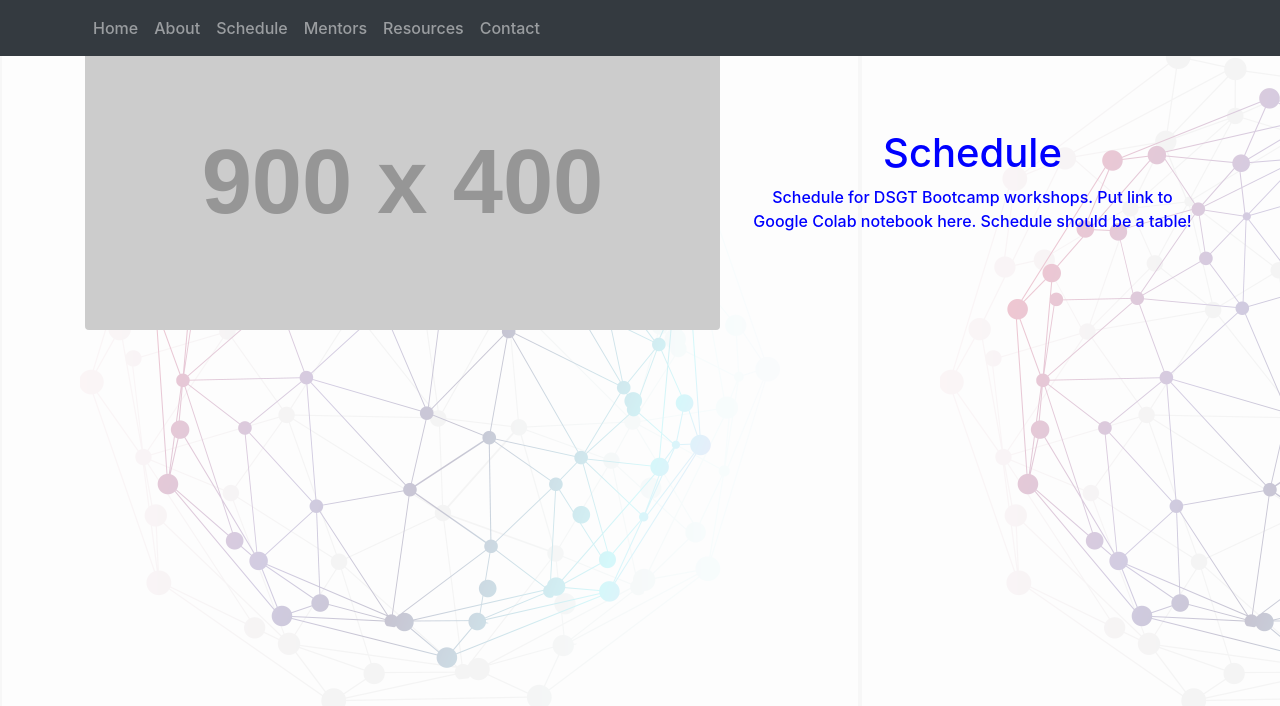
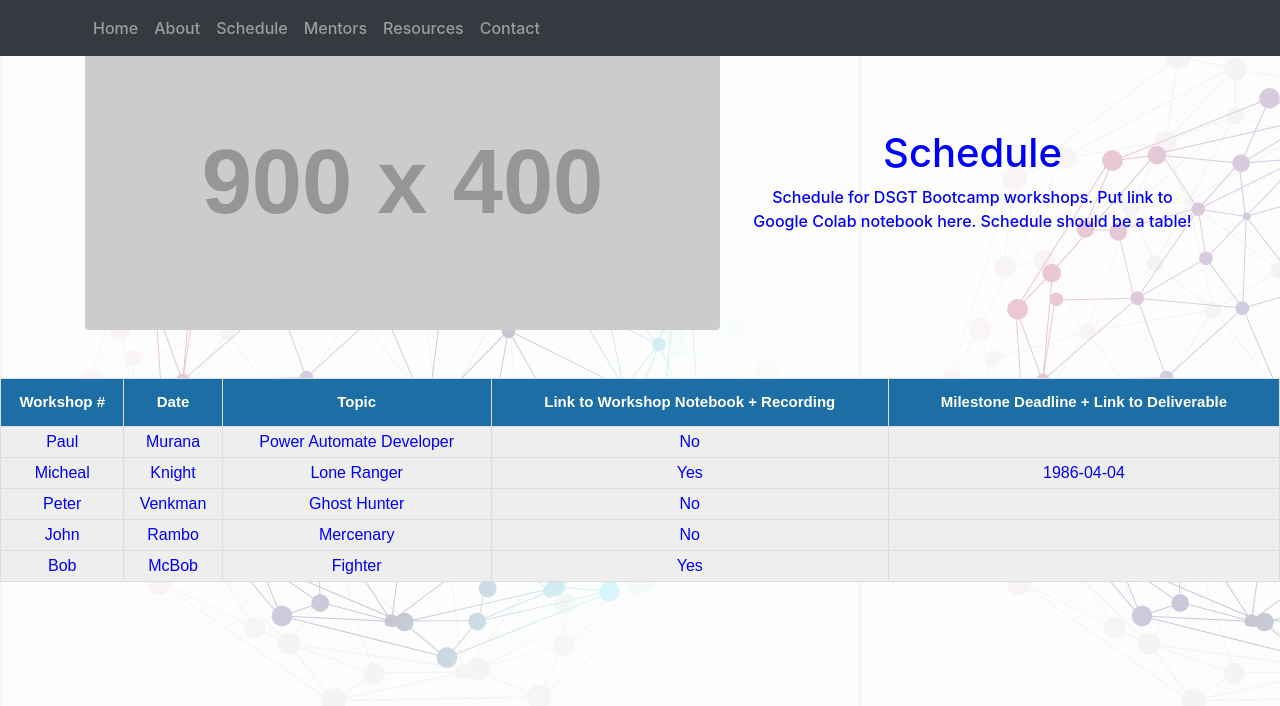
Before and after one commit to DSGT-Bootcamp/DSGTBootcampWebpage, a React (Create React App) app: page /schedule in a window 1280 px wide. Shown: the top 706 px of the page. Built offline with nearby package versions, Linux system fonts and the light colour scheme.

Commit message:
created basic table for scheduling. needs to be updatd

```diff
--- a/src/App.css
+++ b/src/App.css
@@ -39,6 +39,26 @@
   }
 }
 
+Table {
+  font-family: Arial, Helvetica, sans-serif;
+  background-color: #EEEEEE;
+  border-collapse: collapse;
+  width: 100%;
+}
+Table td, Table th {
+  border: 1px solid #ddd;
+  padding: 3px 3px;
+}
+Table th {
+  font-size: 15px;
+  font-weight: bold;
+  padding-top: 12px;
+  padding-bottom: 12px;
+  text-align: center;
+  background-color: #1C6EA4;
+  color: white;
+}
+
 
 .bg-image {
   background-color: aliceblue;
--- a/src/components/Schedule.js
+++ b/src/components/Schedule.js
@@ -1,6 +1,7 @@
 import React from 'react';
 import Zoom from 'react-reveal/Zoom';
 import Roll from 'react-reveal/Roll';
+import ScheduleTable from './ScheduleTable';
 class Schedule extends React.Component {
     render() {
         return (
@@ -22,6 +23,7 @@ class Schedule extends React.Component {
                 </div>
               </div>
             </div>
+            <ScheduleTable />
           </div>
         );
     }
--- /dev/null
+++ b/src/components/ScheduleTable.js
@@ -0,0 +1,59 @@
+import React from 'react';
+
+class ScheduleTable extends React.Component {
+    render() {
+        return (
+            <table>
+              <thead>
+                  <tr>
+                    <th>Workshop #</th>
+                    <th>Date</th>
+                    <th>Topic</th>
+                    <th>Link to Workshop Notebook + Recording</th>
+                    <th>Milestone Deadline + Link to Deliverable</th>
+                  </tr>
+              </thead>
+              <tbody>
+                  <tr>
+                    <td>Paul</td>
+                    <td>Murana</td>
+                    <td>Power Automate Developer</td>
+                    <td>No</td>
+                    <td></td>
+                  </tr>
+                  <tr>
+                    <td>Micheal</td>
+                    <td>Knight</td>
+                    <td>Lone Ranger</td>
+                    <td>Yes</td>
+                    <td>1986-04-04</td>
+                  </tr>
+                  <tr>
+                    <td>Peter</td>
+                    <td>Venkman</td>
+                    <td>Ghost Hunter</td>
+                    <td>No</td>
+                    <td></td>
+                  </tr>
+                  <tr>
+                    <td>John</td>
+                    <td>Rambo</td>
+                    <td>Mercenary</td>
+                    <td>No</td>
+                    <td></td>
+                  </tr>
+                  <tr>
+                      <td> Bob</td>
+                      <td> McBob</td>
+                      <td>Fighter</td>
+                      <td> Yes</td>
+                      <td> </td>
+                  </tr>
+              </tbody>
+            </table>
+
+        );
+    }
+}
+
+export default ScheduleTable;
```
